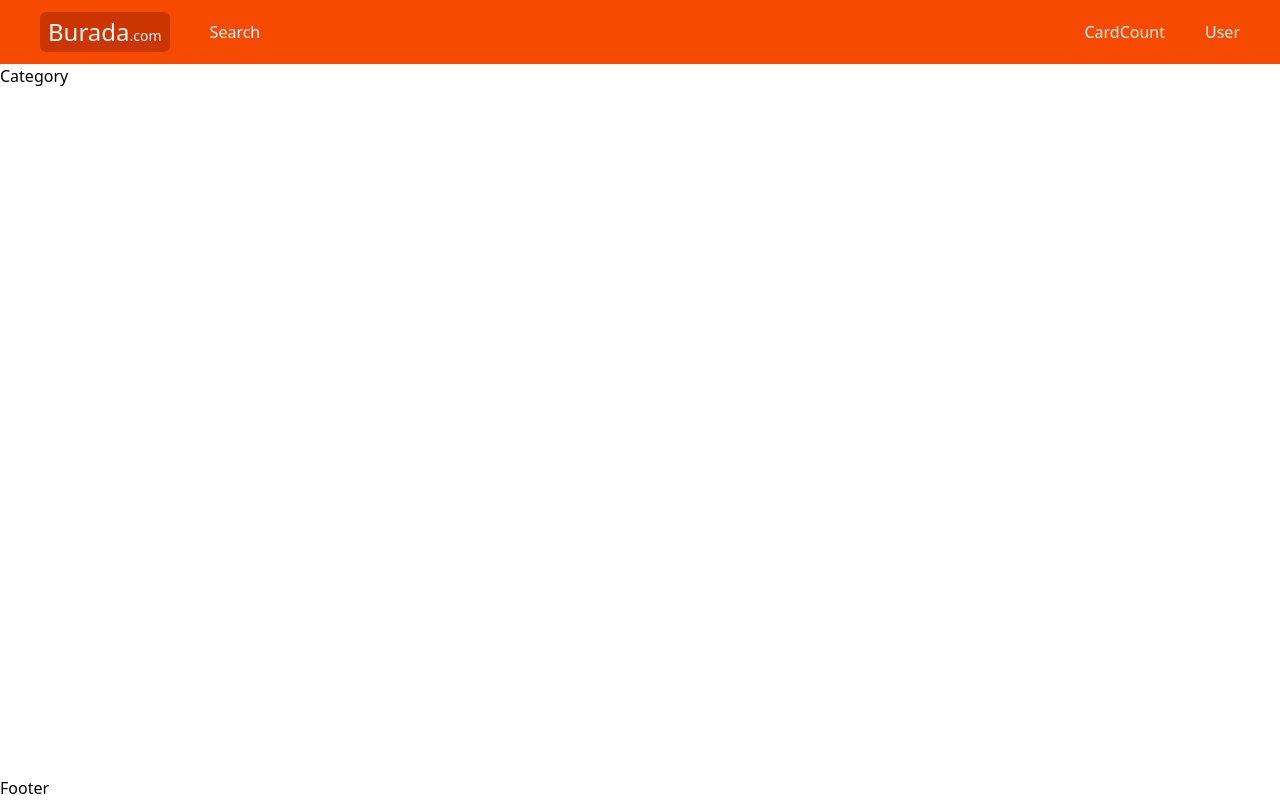
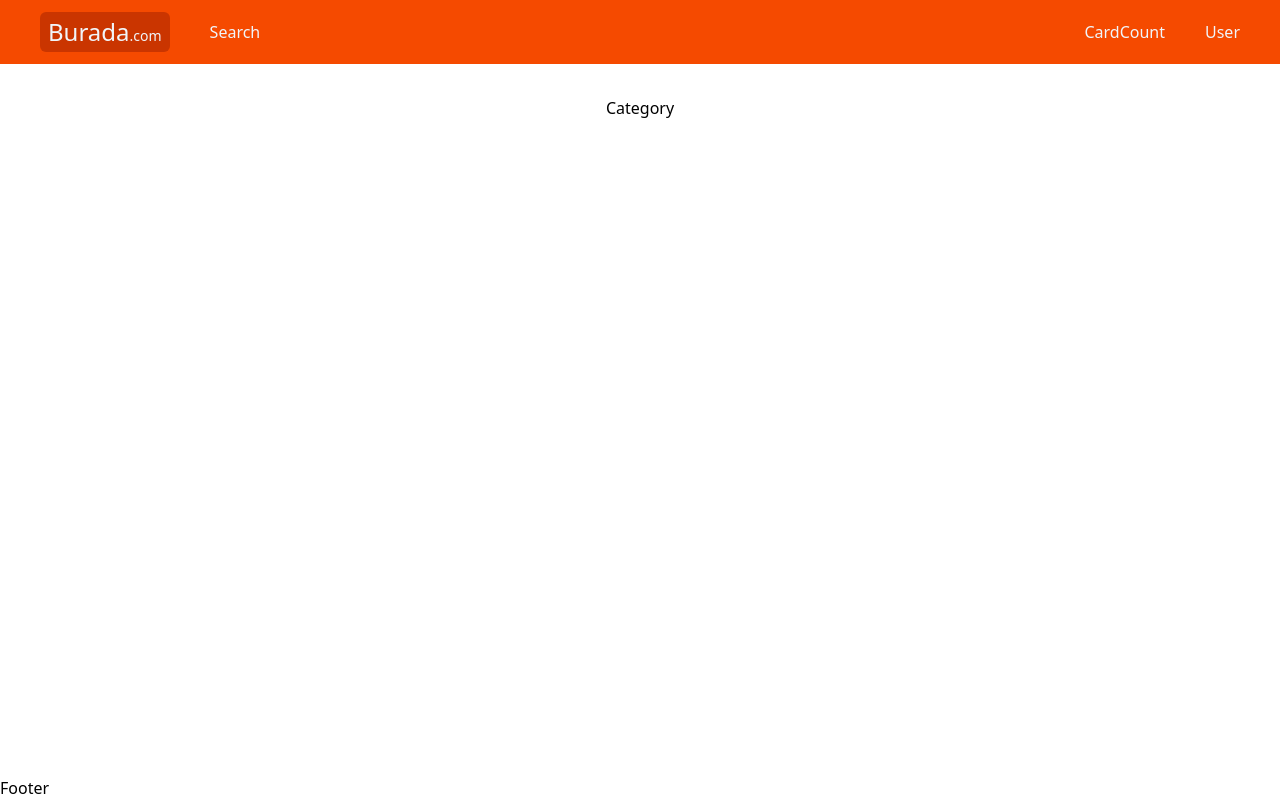
Before and after one commit to KazimAkyol/ecommercewebsite, a Next.js app: page / in a window 1280 px wide. Built offline with nearby package versions, Linux system fonts and the light colour scheme.

Commit message:
added Category page

```diff
--- a/app/components/home/Category.tsx
+++ b/app/components/home/Category.tsx
@@ -23,7 +23,9 @@
     ]
 
     return (
-        <div>Category</div>
+        <div className="flex items-center justify-center px:3 md:px-10 gap-3 md:gap-10 py-5 md:py-8 overflow-x-auto">
+            Category
+        </div>
     )
 }
 
```
